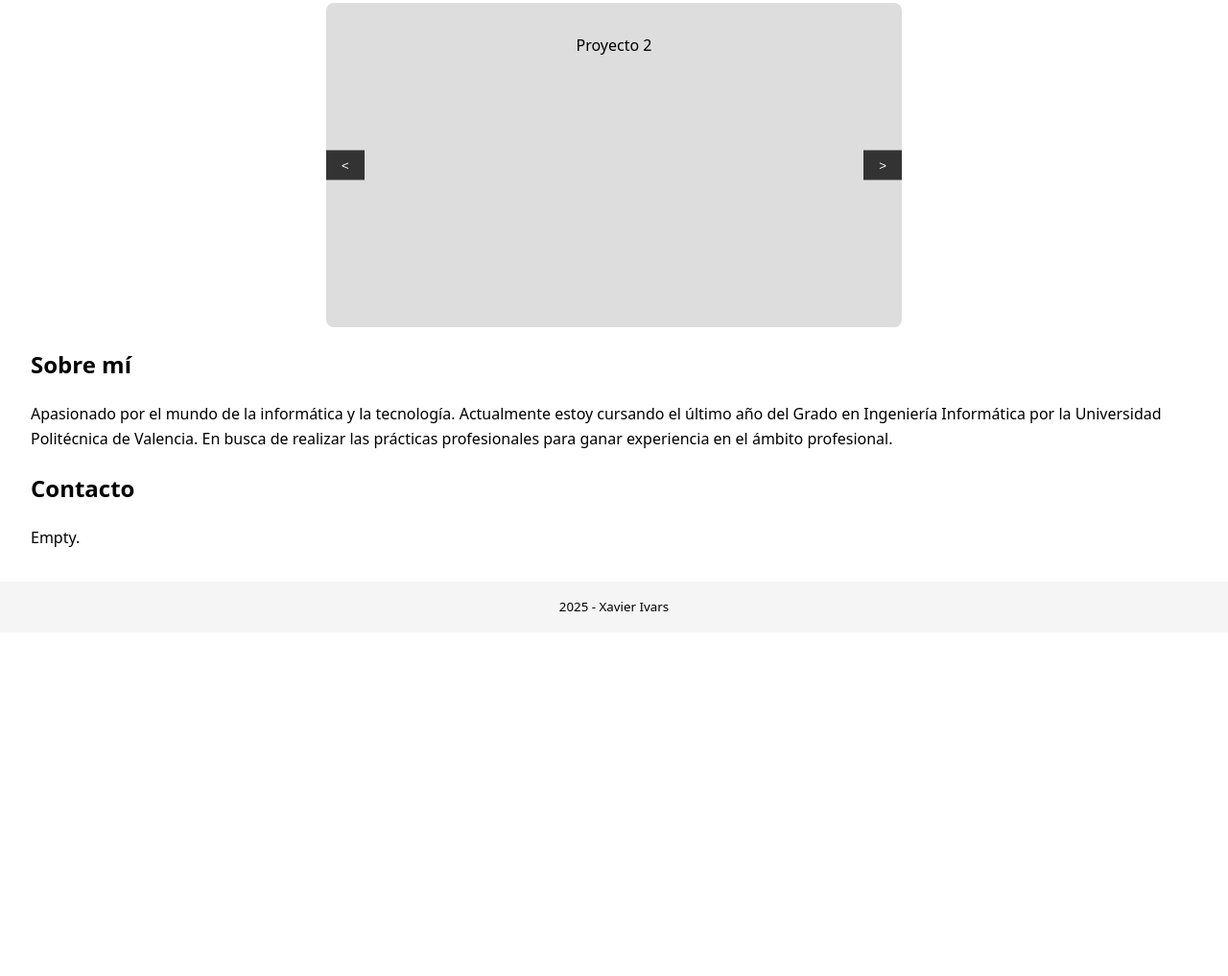
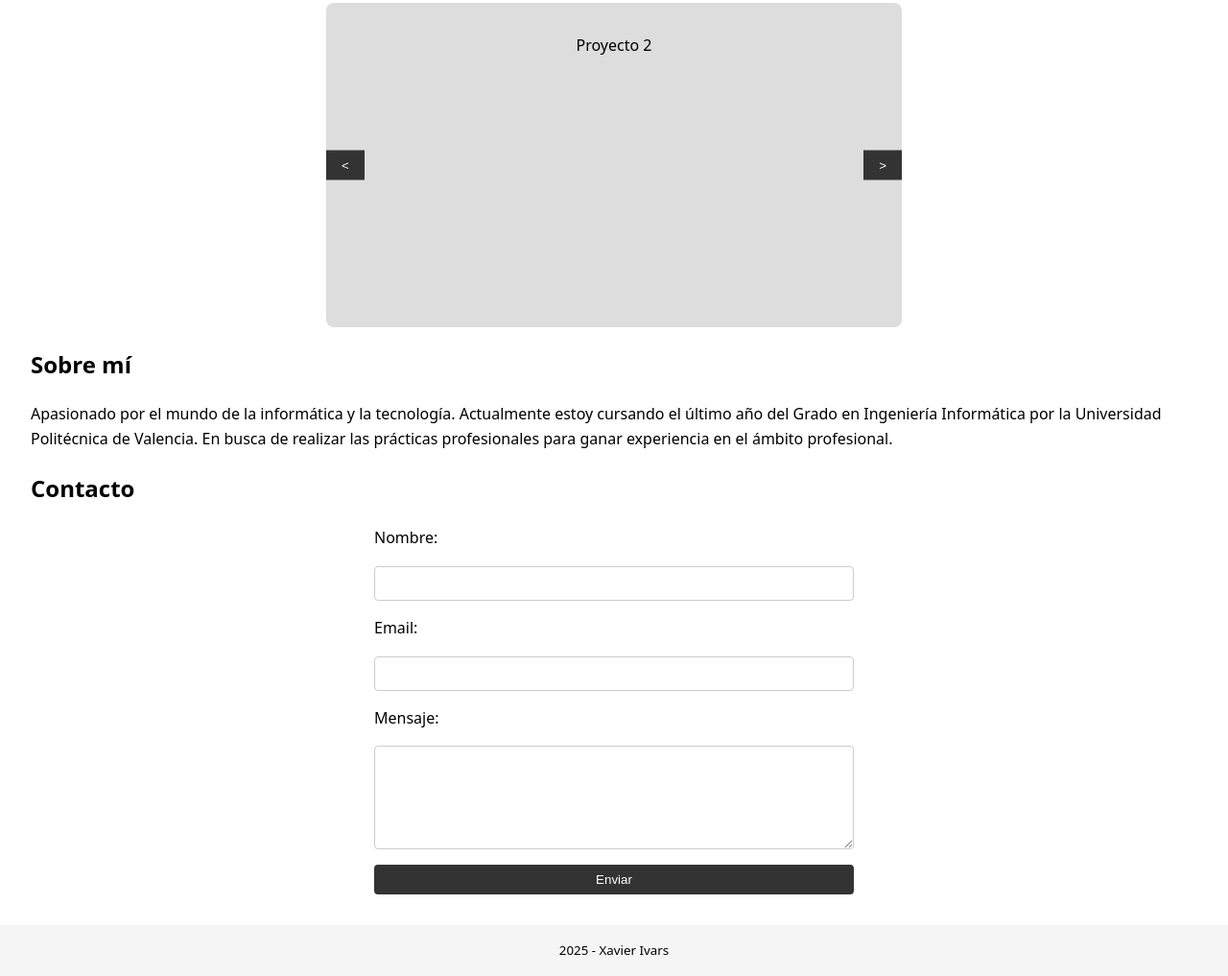
Before and after one commit to xaviivars/portfolio, a plain HTML site: page index.html in a window 1280 px wide. Shown: the part 217-1234 px from the top of the page at 96% size. Before the commit the page ends 876 px from the top, so only its background shows below. Drawn offline with Linux system fonts and the light colour scheme.

Commit message:
feat: Carrusel con pausa en el hover y simulación de formulario de contacto

```diff
--- a/css/styles.css
+++ b/css/styles.css
@@ -61,6 +61,35 @@ button.prev, button.next {
 button.prev { left: 0; }
 button.next { right: 0; }
 
+#contact-form {
+    display: flex;
+    flex-direction: column;
+    gap: 1rem;
+    max-width: 500px;
+    margin: 1rem auto;
+}
+
+#contact-form input,
+#contact-form textarea {
+  padding: 0.5rem;
+  border: 1px solid #ccc;
+  border-radius: 4px;
+  font-family: inherit;
+}
+
+#contact-form button {
+  padding: 0.5rem 1rem;
+  border: none;
+  background: #333;
+  color: #fff;
+  cursor: pointer;
+  border-radius: 4px;
+}
+
+#contact-form button:hover {
+  background: #555;
+}
+
 footer {
     background: #f5f5f5;
     padding: 1rem;
--- a/index.html
+++ b/index.html
@@ -38,7 +38,19 @@
 
         <section id ="contacto">
             <h2>Contacto</h2>
-            <p>Empty.</p>
+            <form id="contact-form">
+                <label for="nombre">Nombre:</label>
+                <input type="text" id="nombre" name="nombre" required>
+
+                <label for="email">Email:</label>
+                <input type="email" id="email" name="email" required>
+
+                <label for="mensaje">Mensaje:</label>
+                <textarea id="mensaje" name="mensaje" rows="5" required></textarea>
+
+                <button type="submit">Enviar</button>
+            </form>
+            <p id="form-status"></p>
         </section>
     </main>
 
--- a/js/main.js
+++ b/js/main.js
@@ -34,4 +34,26 @@ next.addEventListener('click', () => {
   resetAutoplay();
 });
 
+const carrusel = document.querySelector('.carrusel');
+
+carrusel.addEventListener('mouseenter', () => clearInterval(autoplayInterval));
+carrusel.addEventListener('mouseleave', () => startAutoplay());
+
 startAutoplay();
+
+const form = document.getElementById('contact-form');
+const formStatus = document.getElementById('form-status');
+
+form.addEventListener('submit', (e) => {
+    e.preventDefault();
+
+    const nombre = document.getElementById('nombre').value;
+    const email = document.getElementById('email').value;
+    const mensaje = document.getElementById('mensaje').value;
+
+    //only demo
+    formStatus.textContent = `Gracias ${nombre}, tu mensaje ha sido recibido: "${mensaje}"`;
+    formStatus.style.color = 'green';
+
+    form.reset();
+});
```
